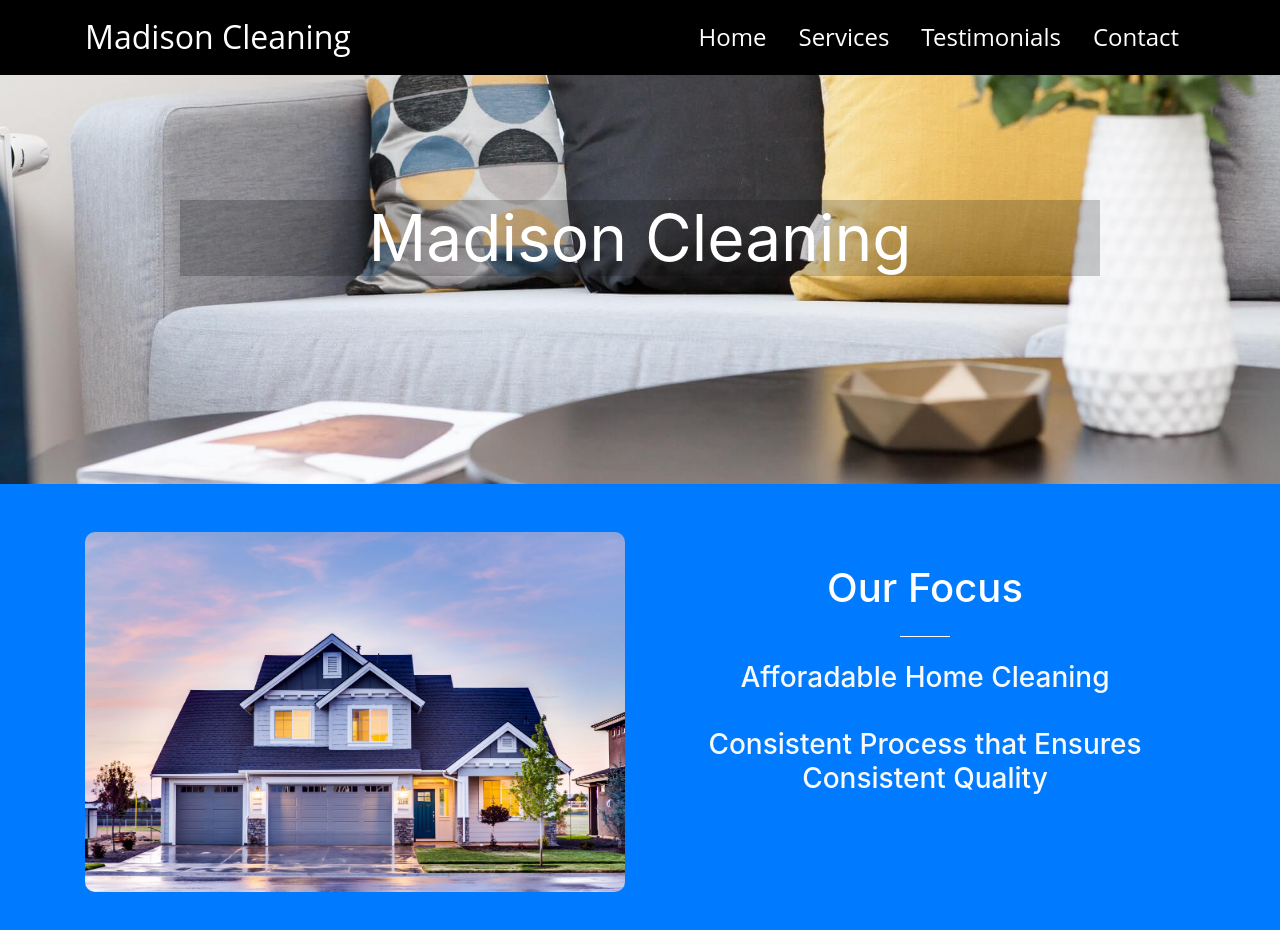
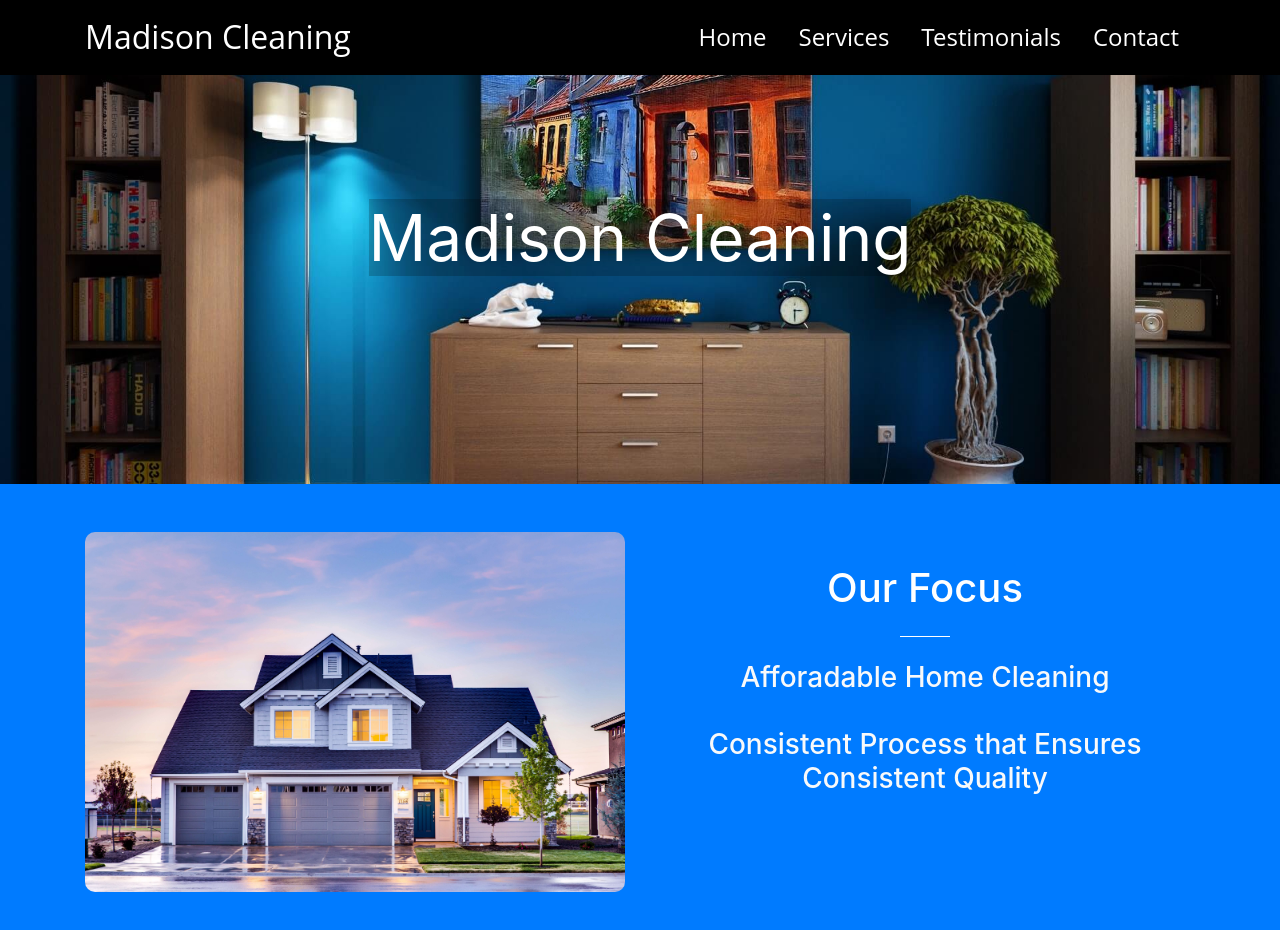
Before and after one commit to DaCastle/MadisonCleaning, a website with bundled scripts: page index.html in a window 1280 px wide. Built offline with nearby package versions, Linux system fonts and the light colour scheme.

Commit message:
new header image, removed fancy bathroom image, made header text background less wide

```diff
--- a/scss/_masthead.scss
+++ b/scss/_masthead.scss
@@ -2,7 +2,7 @@
 header.masthead {
   padding-top: 10rem;
   padding-bottom: calc(10rem - 56px);
-  background-image: url('../img/header.jpg');
+  background-image: url('../img/apartment-architecture-bookcase-271816.jpg');
   background-position: center center;
   @include background-cover;
   hr {
@@ -13,6 +13,8 @@ header.masthead {
     font-size: 2rem;
     font-weight: 100;
     padding: 0 1rem;
+  }
+  strong {
     background-color: rgba(0,0,0,.2);
   }
   p {
```
Also changed, not shown: css/creative.css, css/creative.min.css, img/apartment-architecture-bookcase-271816.jpg (added), img/bath-bathroom-cabinet-342800.jpg (deleted).
